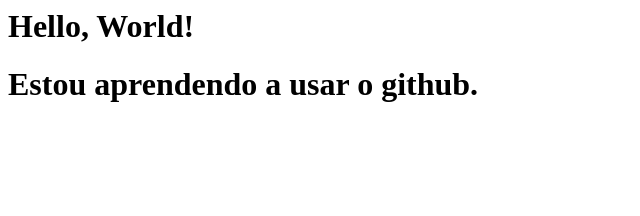
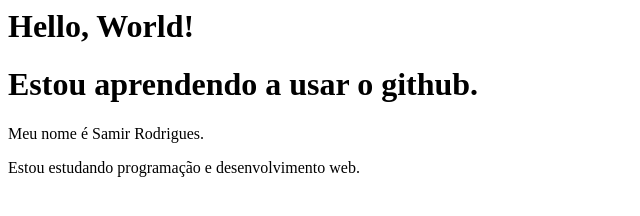
Before and after one commit to rodr1guezz/hello_world, a plain HTML site: page index.html in a window 1280 px wide. Shown: the whole page, without its empty margins (0-640 px from the left). Drawn offline with Linux system fonts and the light colour scheme.

Commit message:
Adiciona informações pessoais na página inicial

```diff
--- a/index.html
+++ b/index.html
@@ -5,5 +5,7 @@
   <body>
     <h1>Hello, World!</h1>
     <h1>Estou aprendendo a usar o github.</h1>
+    <p>Meu nome é Samir Rodrigues.</p>
+<p>Estou estudando programação e desenvolvimento web.</p>
   </body>
 </html>
```
